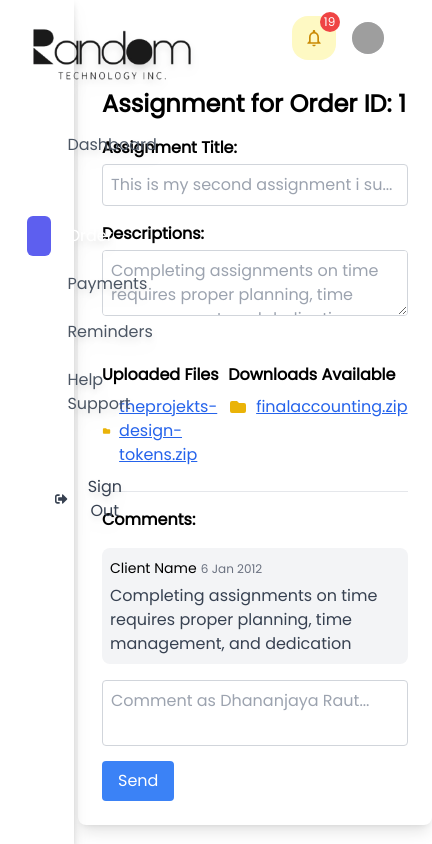
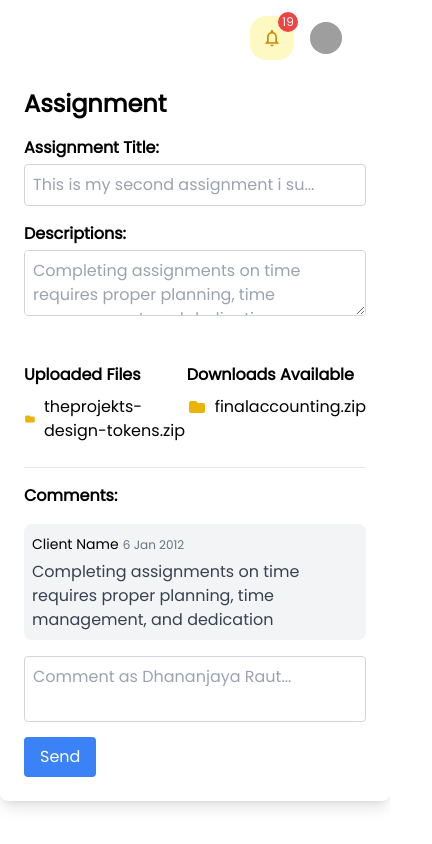
Before and after one commit to MilanPokharel1/AssignmentNepal, a React (Vite) app: page /client/orders/view/1 in a window 390 px wide. Shown: the whole page, 432 px wide, since content can reach past the window. Built offline with nearby package versions, Linux system fonts and the light colour scheme; grey boxes are pictures that could not be loaded.

Commit message:
responsive part 1

```diff
--- a/src/screens/client/Client.jsx
+++ b/src/screens/client/Client.jsx
@@ -2,13 +2,15 @@ import React from "react";
 import { Outlet } from "react-router-dom";
 import SideNavbar from "./ClientComponents/SideNavbar";
 import TopNavbar from "./ClientComponents/TopNavbar";
+
 const Client = () => {
   return (
     <div className="min-h-screen flex gap-2">
-      <div className="w-[19%] h-screen bg-gray-50 fixed">
+      <div className="hidden SideNavHide:block w-[19%] min-h-screen bg-gray-50 fixed left-0 top-0">
         <SideNavbar />
       </div>
-      <div className="flex flex-1 flex-col ml-[20%]">
+
+      <div className="flex flex-1 flex-col SideNavHide:ml-[19%]">
         <div className="h-[4rem]">
           <TopNavbar notificationCount={19} />
         </div>
--- a/src/screens/client/Order/ClientOrderView.jsx
+++ b/src/screens/client/Order/ClientOrderView.jsx
@@ -45,7 +45,7 @@ const ClientOrderView = () => {
 
   return (
     <div className="max-w-4xl mx-auto p-6 bg-white shadow-lg rounded-lg">
-      <h2 className="text-2xl font-bold mb-4">Assignment for Order ID: {id}</h2>
+      <h2 className="text-2xl font-bold mb-4">Assignment</h2>
 
       {/* Assignment Info Section */}
       <div className="mb-6">
@@ -70,11 +70,7 @@ const ClientOrderView = () => {
           <h4 className="font-semibold mb-2">Uploaded Files</h4>
           <div className="flex items-center space-x-2">
             <FolderIcon className="h-5 w-5 text-yellow-500" />
-            <a
-              href="/path/to/download"
-              download
-              className="text-blue-600 underline"
-            >
+            <a href="/path/to/download" download>
               theprojekts-design-tokens.zip
             </a>
           </div>
@@ -83,11 +79,7 @@ const ClientOrderView = () => {
           <h4 className="font-semibold mb-2">Downloads Available</h4>
           <div className="flex items-center space-x-2">
             <FolderIcon className="h-5 w-5 text-yellow-500" />
-            <a
-              href="/path/to/download"
-              download
-              className="text-blue-600 underline"
-            >
+            <a href="/path/to/download" download>
               finalaccounting.zip
             </a>
           </div>
--- a/tailwind.config.js
+++ b/tailwind.config.js
@@ -6,6 +6,9 @@ export default {
       fontFamily: {
         sans: ["Poppins", "sans-serif"], // Set Poppins as default for sans font
       },
+      screens: {
+        SideNavHide: "1846px",
+      },
     },
   },
   plugins: [],
```
